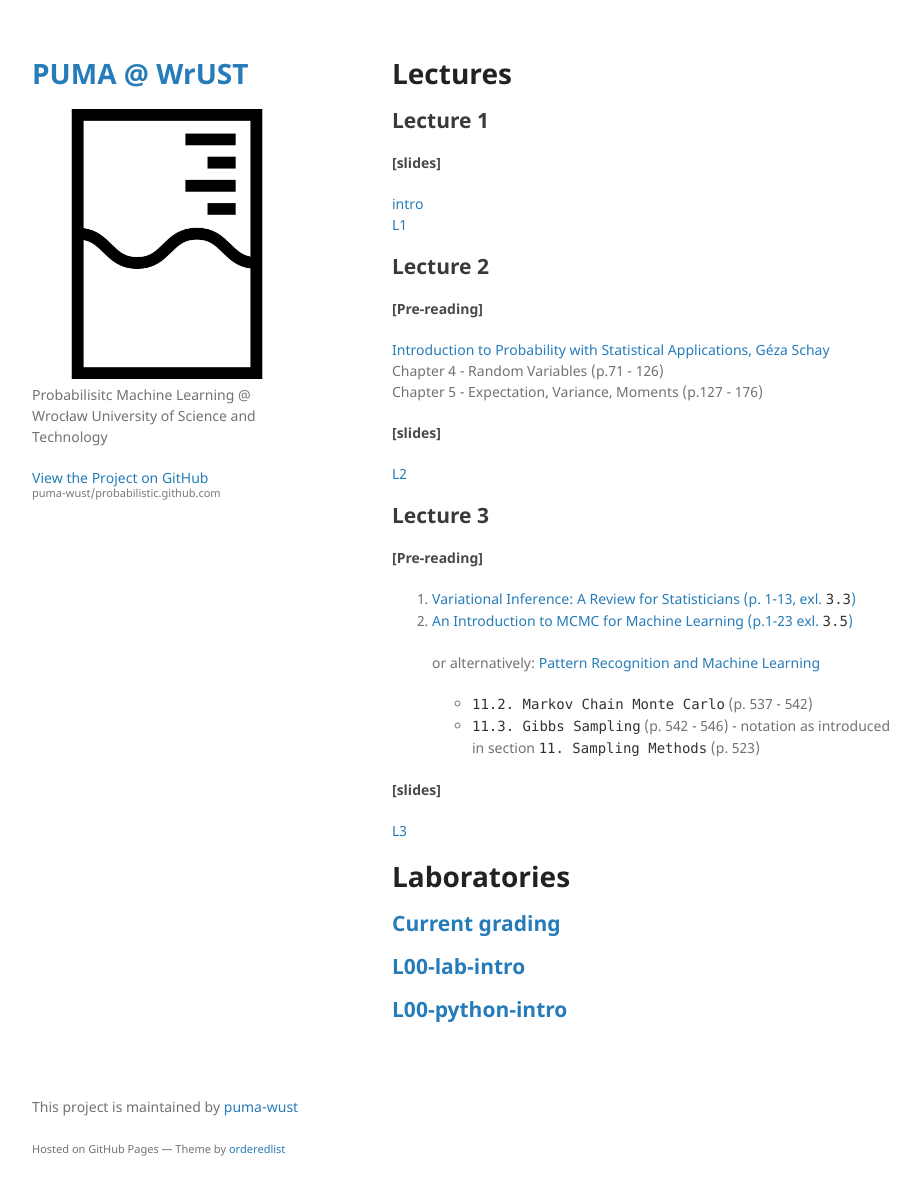
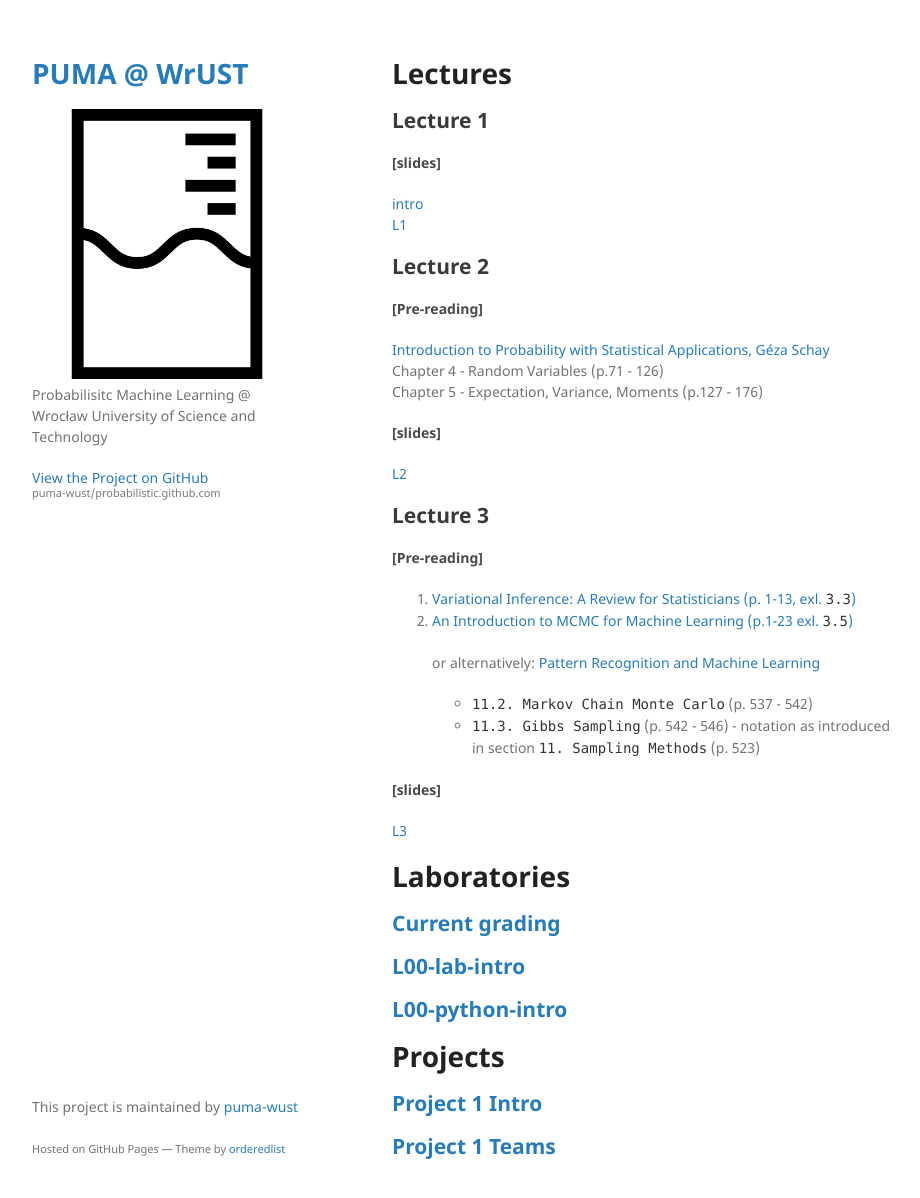
Before and after one commit to puma-wust/probabilistic.github.com, a Jekyll site: the page built from index.md, in a window 1280 px wide and 1228 px high. Shown: the top 1198 px of the window, without its empty margins (178-1098 px from the left). Built offline with Jekyll 4.4.1, drawn with Linux system fonts in a browser that asks for light colours; our own code applies the rules of GitHub Pages for plain Markdown files.

Commit message:
Add project 1

```diff
--- a/index.md
+++ b/index.md
@@ -32,3 +32,7 @@ Chapter 5 - Expectation, Variance, Moments (p.127 - 176)
 ## [Current grading](https://docs.google.com/spreadsheets/d/1F8VizwnzOVgrZ6KpPuCqaYm6Wj_S_PJIXQFRgUROfsY/edit?usp=sharing)
 ## [L00-lab-intro](/static/l00-lab-intro.pdf)
 ## [L00-python-intro](/static/l00-python-intro.pdf)
+
+# Projects
+## [Project 1 Intro](/static/project-1.pdf)
+## [Project 1 Teams](https://docs.google.com/spreadsheets/d/1F8VizwnzOVgrZ6KpPuCqaYm6Wj_S_PJIXQFRgUROfsY/edit?ts=5e615272#gid=11309230)
```
Also changed, not shown: 1 other file.
